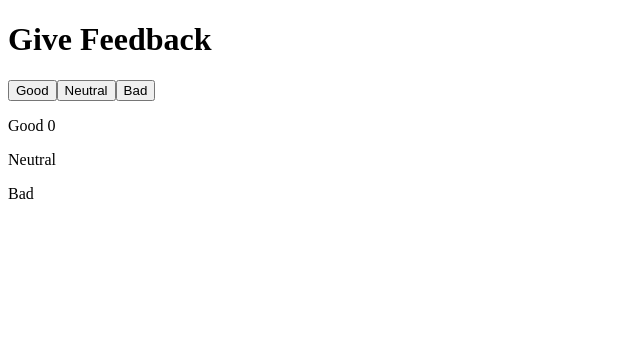
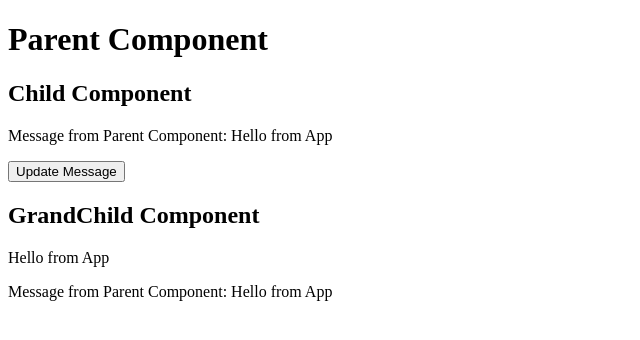
Before and after one commit to LoordhuJeyakumar/react-b47-b48, a React (Vite) app: page / in a window 1280 px wide. Shown: the top 340 px of the page, without its empty margins (0-640 px from the left). Built offline with nearby package versions, Linux system fonts and the light colour scheme.

Commit message:
session task

```diff
--- a/package.json
+++ b/package.json
@@ -11,7 +11,8 @@
   },
   "dependencies": {
     "react": "^18.2.0",
-    "react-dom": "^18.2.0"
+    "react-dom": "^18.2.0",
+    "react-router-dom": "^6.16.0"
   },
   "devDependencies": {
     "@types/react": "^18.2.15",
--- a/src/App.jsx
+++ b/src/App.jsx
@@ -1,35 +1,21 @@
-import { Component } from "react";
+import React, { createContext, useState } from 'react';
+import ChildComponent from './components/ChildComponent';
 
-class App extends Component{
-  constructor(props){
-    super(props)
+// create a context
+const MessageContext = createContext();
 
-    this.state = {
-      count:0,
-    };
-  }
-handleGoodClick(){
+function App() {
 
-  this.setState({count:this.state.count+1})
+  const [message, setMessage] = useState('Hello from App');
+
+  return (
+    <div>
+      <h1>Parent Component</h1>
+      <MessageContext.Provider value={ [message, setMessage] }>
+        <ChildComponent />
+      </MessageContext.Provider>
+    </div>
+  )
 }
 
-render(){
-  return(
-    <div>
-      <h1>Give Feedback</h1>
-      <button onClick={this.handleGoodClick}>Good</button>
-      <button>Neutral</button>
-      <button>Bad</button>
-
-      <p>Good {this.state.count}</p>
-      <p>Neutral</p>
-      <p>Bad</p>
-    </div>
-
-  )
-
-}
-
-}
-
-export default App;
+export { App as default, MessageContext };
--- /dev/null
+++ b/src/components/ChildComponent.jsx
@@ -0,0 +1,34 @@
+import React, { createContext, useContext, useState } from 'react';
+import GrandChildComponent from './GrandChildComponent';
+import { MessageContext } from '../App';
+
+// create a childMessageContext
+
+const childMessageContext = createContext()
+
+function ChildComponent() {
+
+    const [message, setMessage] = useContext(MessageContext);
+    const {childMessage, setMessageChild} = useState('Hello from Child');
+
+
+    const updateMessage = () => {
+        setMessage('Hello from Parent');
+    }
+
+    return (
+        <div>
+            <h2>Child Component</h2>
+        <p>Message from Parent Component: {message}
+        </p>
+            <button onClick={updateMessage}>Update Message</button>
+            {/* provide the childMessageContext to GrandChildComponent */}
+            <childMessageContext.Provider value={[message, setMessage]}>
+            <GrandChildComponent />
+            </childMessageContext.Provider>
+
+        </div>
+    )
+}
+
+export  {ChildComponent as default, childMessageContext};
--- /dev/null
+++ b/src/components/GrandChildComponent.jsx
@@ -0,0 +1,20 @@
+import React, { useContext } from 'react';
+import { MessageContext } from '../App';
+import { childMessageContext } from './ChildComponent';
+
+function GrandChildComponent() {
+    const message = useContext(MessageContext);
+    // use the context childMessageContext, get the data
+    const childMsg = useContext(childMessageContext)
+    return (
+      <div>
+            <h2>GrandChild Component</h2>
+            {/* print the data received from the childMessageContext */
+            childMsg
+            }
+          <p>Message from Parent Component: { message }</p>
+    </div>
+  )
+}
+
+export default GrandChildComponent
```
Also changed, not shown: 1 other file (tests, documents, lock files or other folders).
